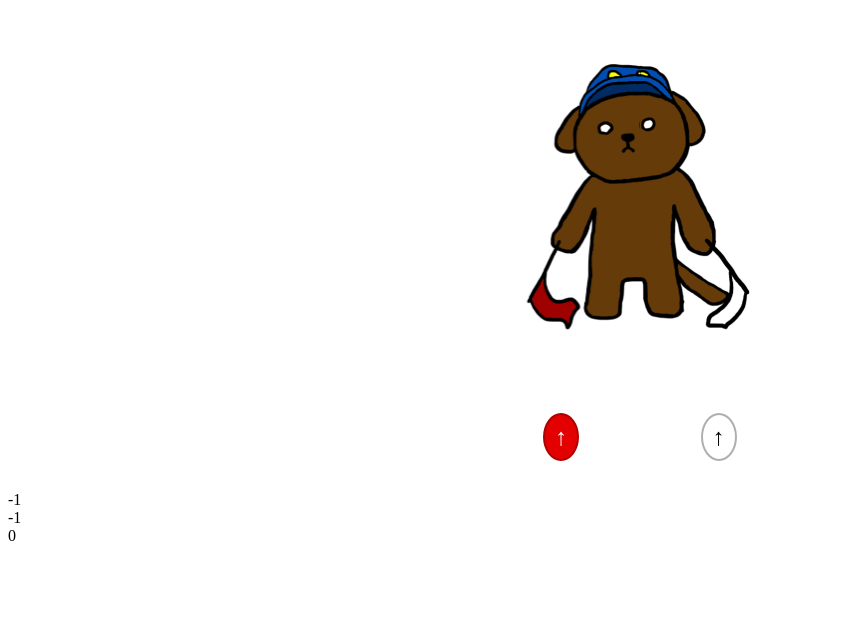
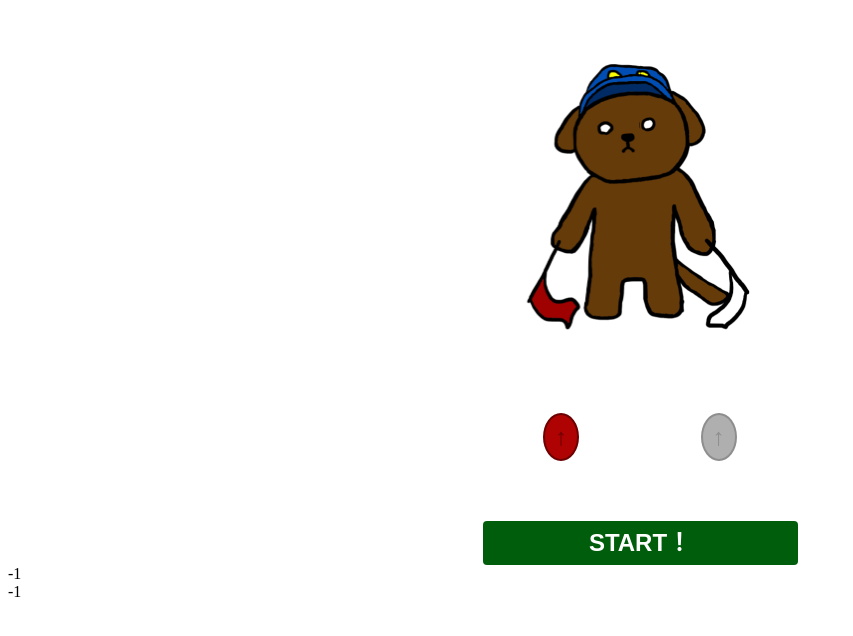
Before and after one commit to c5meg1012/vue-flag, a Vue app: page / in a window 1280 px wide. Shown: the top 636 px of the page, without its empty margins (0-853 px from the left). Built offline with nearby package versions, Linux system fonts and the light colour scheme.

Commit message:
StartButtonの実装と時間計測の機能を追加

```diff
--- a/src/App.vue
+++ b/src/App.vue
@@ -5,25 +5,32 @@
     </polidog>
     <buttons
       :flagState="flagState"
+      :isStarted="isStarted"
       :count="count"
       @setFlagState="setFlagState"
       @incrementCount="incrementCount">
     </buttons>
+    <div id="time" class="time">{{time.record}}</div>
+    <start-button
+      :isStarted="isStarted"
+      @startGame="startGame">
+    </start-button>
     <div>{{flagState.right}}</div>
     <div>{{flagState.left}}</div>
-    <div>{{count}}</div>
   </div>
 </template>
 
 <script>
   import Polidog from './components/Polidog'
   import Buttons from './components/Buttons'
+  import StartButton from './components/StartButton'
 
   export default {
     name: 'app',
     components: {
       Polidog,
-      Buttons
+      Buttons,
+      StartButton
     },
     data () {
       return {
@@ -31,7 +38,13 @@
           left: -1,
           right: -1
         },
-        count: 0
+        isStarted: false,
+        count: 0,
+        time: {
+          start: undefined,
+          record: undefined,
+          measuring: undefined
+        }
       }
     },
     methods: {
@@ -42,9 +55,51 @@
           this.flagState.right *= -1
         }
       },
+      startGame () {
+        this.isStarted = true
+      },
+      endGame () {
+        if (this.count >= 10) {
+          this.isStarted = false
+          this.count = 0
+        }
+      },
       incrementCount () {
         this.count += 1
+      },
+      stopWatch () {
+        if (this.isStarted === true) {
+          this.time.start = new Date()
+          this.time.measuring = setInterval(this.displayTime, 1)
+        }
+        if (this.isStarted === false) {
+          this.displayTime()
+          clearInterval(this.time.measuring)
+        }
+      },
+      displayTime () {
+        let stop = new Date()
+        let allTime = stop.getTime() - this.time.start.getTime()
+        let hour = Math.floor(allTime / (60 * 60 * 1000))
+        allTime = allTime - (hour * 60 * 60 * 1000)
+        let minute = Math.floor(allTime / (60 * 1000))
+        allTime = allTime - (minute * 60 * 1000)
+        let second = Math.floor(allTime / 1000)
+        let msecond = allTime % 1000
+        this.time.record = hour + ':' + minute + ':' + second + ':' + msecond
       }
+    },
+    watch: {
+      count: 'endGame',
+      isStarted: 'stopWatch'
     }
   }
 </script>
+
+<style lang="scss">
+  .time {
+    width: 315px;
+    text-align: center;
+    margin: 0 auto 30px;
+  }
+</style>
--- a/src/components/Buttons.vue
+++ b/src/components/Buttons.vue
@@ -2,13 +2,13 @@
   <div>
     <div class="buttons">
       <div class="item">
-        <button class="right" @click.stop="moveFlag('right')" v-bind:disabled="count >= 10">
+        <button class="right" @click.stop="moveFlag('right')" v-bind:disabled="!isStarted">
           <span v-if="flagState.right === -1">↑</span>
           <span v-else>↓</span>
         </button>
       </div>
       <div class="item">
-        <button class="left" @click.stop="moveFlag('left')" v-bind:disabled="count >= 10">
+        <button class="left" @click.stop="moveFlag('left')" v-bind:disabled="!isStarted">
           <span v-if="flagState.left === -1">↑</span>
           <span v-else>↓</span>
         </button>
@@ -22,6 +22,7 @@
     name: 'buttons',
     props: {
       flagState: Object,
+      isStarted: Boolean,
       count: Number
     },
     methods: {
@@ -30,7 +31,7 @@
         this.$emit('incrementCount')
       }
     }
-}
+  }
 </script>
 
 <style lang="scss">
@@ -49,24 +50,50 @@
     button {
       cursor: pointer;
       outline: none;
-      appearance: none;
+      -ms-progress-appearance: none;
+      -moz-appearance: none;
+      -webkit-appearance: none;
+      -moz-user-select: none;
+      -webkit-user-select: none;
+      -ms-user-select: none;
       padding: 10px;
       line-height: 1;
       font-size: 24px;
       font-weight: 700;
       border-radius: 50%;
+
+      &:hover {
+        opacity: .7;
+        transition: .3s;
+      }
+
+      &:disabled:hover {
+        opacity: 1;
+      }
     }
 
     .right {
       background-color: #e20000;
       border: 2px solid #af0202;
       color: #fff;
+
+      &:disabled {
+        background-color: #af0202;
+        border: 2px solid #6d0000;
+        color: #6d0000;
+      }
     }
 
     .left {
       background-color: #fff;
       border: 2px solid #afafaf;
       color: #000;
+
+      &:disabled {
+        background-color: #afafaf;
+        border: 2px solid #8e8e8e;
+        color: #8e8e8e;
+      }
     }
   }
 </style>
--- /dev/null
+++ b/src/components/StartButton.vue
@@ -0,0 +1,63 @@
+<template>
+  <div class="startbutton">
+    <button class="start" @click.stop="startGame()" v-bind:disabled="isStarted">
+      START！
+    </button>
+  </div>
+</template>
+
+<script>
+  export default {
+    name: 'start-button',
+    props: {
+      isStarted: Boolean
+    },
+    methods: {
+      startGame () {
+        this.$emit('startGame')
+      }
+    }
+  }
+</script>
+
+<style lang="scss">
+  .startbutton {
+    width: 315px;
+    margin: 0 auto;
+
+    button {
+      cursor: pointer;
+      display: block;
+      width: 100%;
+      outline: none;
+      -ms-progress-appearance: none;
+      -moz-appearance: none;
+      -webkit-appearance: none;
+      -moz-user-select: none;
+      -webkit-user-select: none;
+      -ms-user-select: none;
+      padding: 10px;
+      line-height: 1;
+      font-size: 24px;
+      font-weight: 700;
+      border-radius: 4px;
+      background-color: #005d0c;
+      border: 0;
+      color: #fff;
+
+      &:hover {
+        opacity: .7;
+        transition: .3s;
+      }
+
+      &:disabled {
+        background-color: #001f04;
+        color: #005d0c;
+      }
+
+      &:disabled:hover {
+        opacity: 1;
+      }
+    }
+  }
+</style>
```
